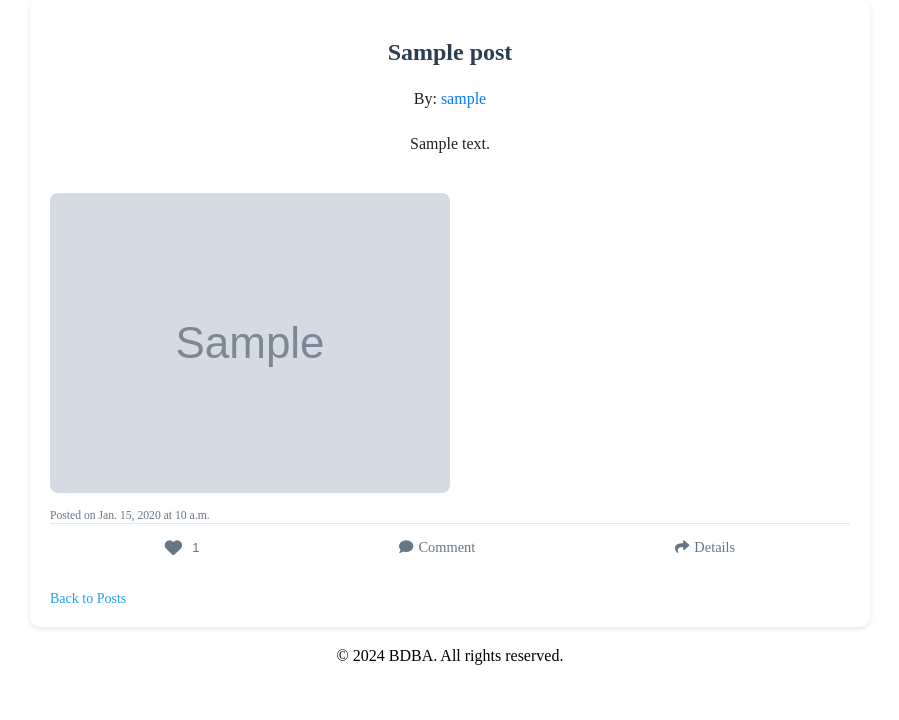
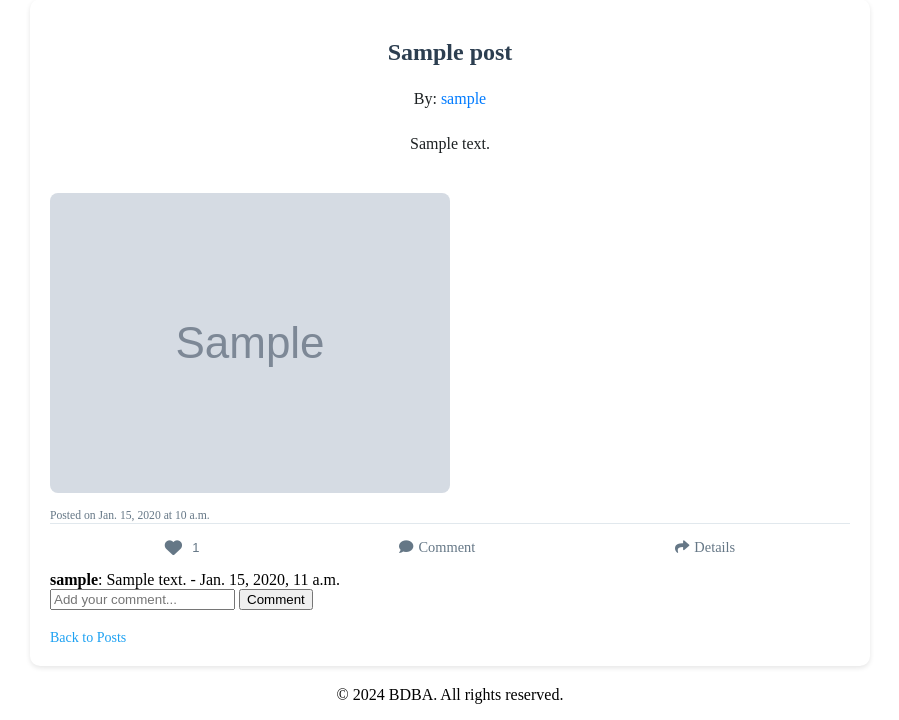
Before and after one commit to Tonyspec/blogit, a Django app: page /blog/post/1/ in a window 1280 px wide. Shown: the part 99-819 px from the top of the page, without its empty margins (190-1089 px from the left). Before the commit the page ends 764 px from the top, so only its background shows below. Run offline with Django 4.2, Linux system fonts and the light colour scheme; a user stored in the database is signed in; tables that the repository leaves empty hold one stand-in row (values such as "Sample post"); grey boxes marked "Sample" are stand-in pictures.

Commit message:
comment from post detail

```diff
--- a/myblogsite/blog/models.py
+++ b/myblogsite/blog/models.py
@@ -51,3 +51,12 @@ class Like(models.Model):
 
     def __str__(self):
         return f"{self.user.username} likes {self.post.title}"
+
+class Comment(models.Model):
+    post = models.ForeignKey('Post', on_delete=models.CASCADE, related_name='comments')
+    author = models.ForeignKey(settings.AUTH_USER_MODEL, on_delete=models.CASCADE)
+    content = models.TextField()
+    created_at = models.DateTimeField(auto_now_add=True)
+
+    def __str__(self):
+        return f"Comment by {self.author.username} on {self.post.title}"
--- a/myblogsite/blog/templates/blog/post_detail.html
+++ b/myblogsite/blog/templates/blog/post_detail.html
@@ -31,6 +31,17 @@
         <a href="#" class="action"><i class="fa fa-comment"></i> Comment</a>
         <a href="{% url 'post_detail' post.pk %}" class="action"><i class="fa fa-share"></i> Details</a>
     </div>
+    {% for comment in comments %}
+    <div class="comment">
+        <strong>{{ comment.author.username }}</strong>: {{ comment.content }} - {{ comment.created_at }}
+    </div>
+{% endfor %}
+
+<form action="{% url 'post_detail' post.pk %}" method="post">
+    {% csrf_token %}
+    <input type="text" name="comment_content" placeholder="Add your comment...">
+    <button type="submit">Comment</button>
+</form>
 
     <!-- Add a link back to the list of posts -->
     <a href="{% url 'home' %}" class="back-to-list">Back to Posts</a>
--- a/myblogsite/blog/views.py
+++ b/myblogsite/blog/views.py
@@ -1,5 +1,5 @@
 from django.shortcuts import render, get_object_or_404
-from .models import Post, ProfileUser, Like
+from .models import Post, ProfileUser, Like, Comment
 from django.shortcuts import render
 from django.http import JsonResponse
 
@@ -142,3 +142,34 @@ def post_detail(request, pk):
         'liked': liked,
         'likes_count': post.likes_count()
     })
+
+@login_required
+def post_list(request):
+    posts = Post.objects.all()
+
+    if request.method == 'POST' and 'comment_content' in request.POST:
+        post_id = request.POST.get('post_id')
+        content = request.POST.get('comment_content')
+        post = get_object_or_404(Post, id=post_id)
+        Comment.objects.create(post=post, author=request.user, content=content)
+        return redirect('home')
+
+    return render(request, 'home.html', {'posts': posts})
+
+@login_required
+def post_detail(request, pk):
+    post = get_object_or_404(Post, pk=pk)
+    liked = Like.objects.filter(user=request.user, post=post).exists()
+    comments = post.comments.all()
+
+    if request.method == 'POST' and 'comment_content' in request.POST:
+        content = request.POST.get('comment_content')
+        Comment.objects.create(post=post, author=request.user, content=content)
+        return redirect('post_detail', pk=post.id)
+
+    return render(request, 'blog/post_detail.html', {
+        'post': post,
+        'liked': liked,
+        'likes_count': post.likes_count(),
+        'comments': comments
+    })
```
Also changed, not shown: myblogsite/blog/templates/blog/home.html (+6 -1 lines), myblogsite/blog/migrations/0003_comment.py (added), myblogsite/blog/migrations/0004_alter_comment_options_rename_user_comment_author_and_more.py (added).
